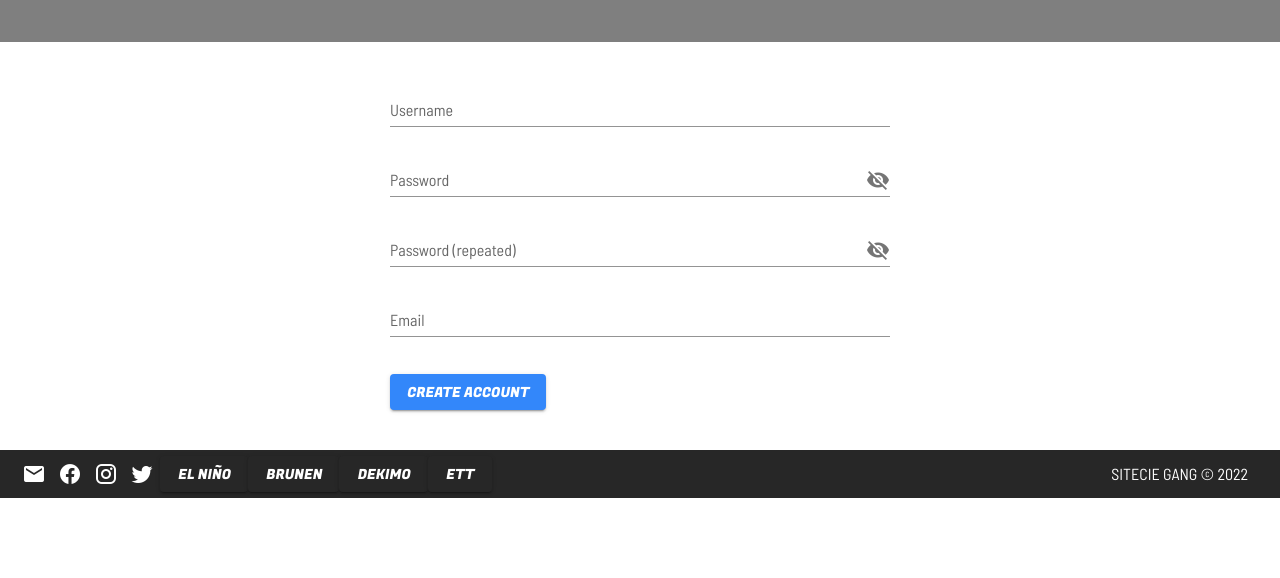
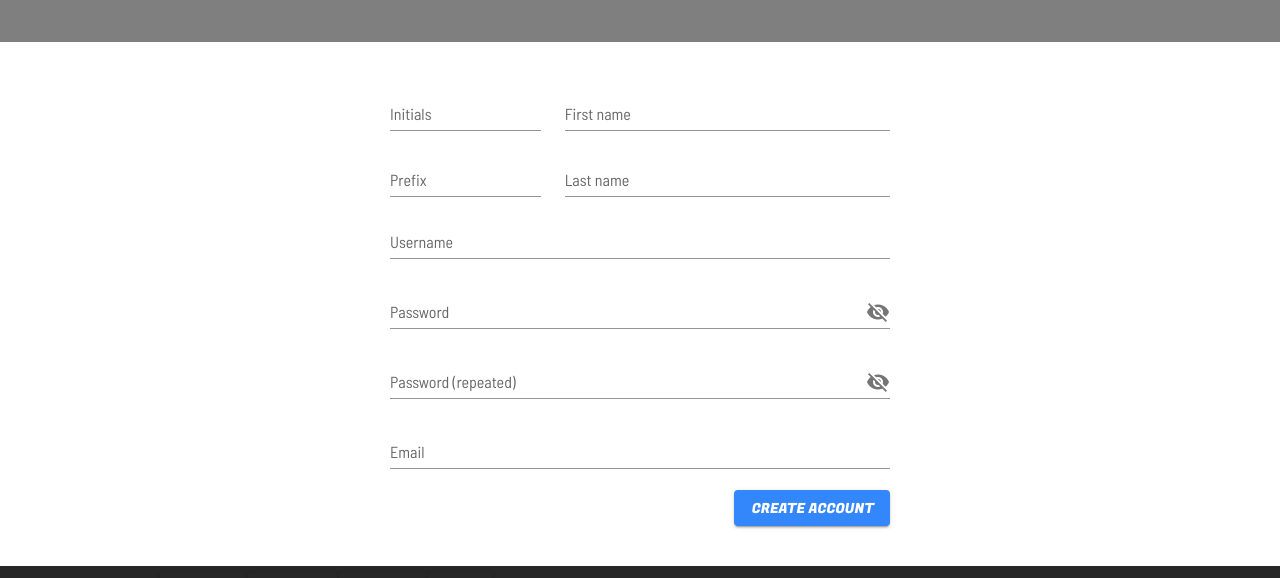
Before and after one commit to ESA-Blueshell/frontend, a Vue app: page /account/create in a window 1280 px wide. Shown: the part 322-900 px from the top of the page. Before the commit the page ends 820 px from the top, so only its background shows below. Built offline with nearby package versions, Linux system fonts and the light colour scheme.

Commit message:
Added name to account creation

```diff
--- a/src/router.js
+++ b/src/router.js
@@ -19,7 +19,7 @@ import Partners from "@/views/partners/Partners";
 import Article from "@/views/Article";
 import NotFound from "@/views/NotFound";
 import Valorant from "@/views/esports/Valorant";
-import Login from "@/views/Login";
+import Login from "@/views/login/Login";
 import Account from "@/views/login/Account";
 import ArticleEditor from "@/views/ArticleEditor";
 
--- a/src/views/login/CreateAccount.vue
+++ b/src/views/login/CreateAccount.vue
@@ -4,25 +4,53 @@
 
     <div v-if="!succeeded" class="mx-3 pb-10">
       <v-form class="mx-auto mt-10" style="max-width: 500px" ref="form">
+        <v-row>
+          <v-col cols="4">
+            <v-text-field
+                v-model="initials"
+                :rules="initialsRules"
+                label="Initials"
+                ref="initials"/>
+          </v-col>
+          <v-col cols="8">
+            <v-text-field
+                v-model="firstName"
+                :rules="firstNameRules"
+                label="First name"
+                ref="firstName"/>
+          </v-col>
+        </v-row>
+        <v-row class="mt-n7 mb-n5">
+          <v-col cols="4">
+            <v-text-field
+                v-model="prefix"
+                label="Prefix"
+                ref="prefix"/>
+          </v-col>
+          <v-col cols="8">
+            <v-text-field
+                v-model="lastName"
+                :rules="lastNameRules"
+                label="Last name"
+                ref="lastName"/>
+          </v-col>
+        </v-row>
         <v-text-field
             v-model="username"
             :rules="usernameRules"
             label="Username"
-            required
             ref="username"/>
         <v-text-field
             v-model="password"
             :rules="passwordRules"
             label="Password"
-            required
             @click:append="showPass = !showPass"
             :append-icon="showPass ? 'mdi-eye' : 'mdi-eye-off'"
             :type="showPass ? 'text' : 'password'"/>
         <v-text-field
             v-model="passwordAgain"
-            :rules="passwordRules"
+            :rules="[ v => !!v || 'Password is required', v => v===this.password || 'The passwords should be the same' ]"
             label="Password (repeated)"
-            required
             @click:append="showPass = !showPass"
             :append-icon="showPass ? 'mdi-eye' : 'mdi-eye-off'"
             :type="showPass ? 'text' : 'password'"/>
@@ -32,13 +60,17 @@
             label="Email"
             required
             ref="email"/>
+        <v-row>
+          <v-spacer/>
+          <v-col cols="auto">
             <v-btn
-            class="mt-4"
-            :disabled="clicked"
+                :loading="clicked"
                 color="primary"
                 @click="createAccount">
               Create account
             </v-btn>
+          </v-col>
+        </v-row>
       </v-form>
     </div>
 
@@ -77,30 +109,39 @@ export default {
     succeeded: false,
     showPass: false,
     username: '',
+    initials: '',
+    firstName: '',
+    prefix: '',
+    lastName: '',
     password: '',
     passwordAgain: '',
     email: '',
     usernameRules: [
-      v => (!!v && /[a-zA-Z0-9]+/.test(v)) || 'Username is required and must only contain alphanumeric characters',
+      v => !!v || 'Username is required',
+      v => /^[a-zA-Z0-9]+$/.test(v) || 'Username must only contain alphanumeric characters',
+    ],
+    initialsRules: [
+      v => !!v || 'Initials are required',
+    ],
+    firstNameRules: [
+      v => !!v || 'First name is required',
+    ],
+    lastNameRules: [
+      v => !!v || 'Last name is required',
     ],
     passwordRules: [
       v => !!v || 'Password is required',
     ],
     emailRules: [
       // Tier 3 email validation https://howtodoinjava.com/java/regex/java-regex-validate-email-address/
-      v => (!!v && /^[a-zA-Z0-9_!#$%&’*+/=?`{|}~^.-]+@[a-zA-Z0-9.-]+$/.test(v)) || 'Email is required',
+      v => !!v || 'Email is required',
+      v => (!!v && /^[a-zA-Z0-9_!#$%&’*+/=?`{|}~^.-]+@[a-zA-Z0-9.-]+$/.test(v)) || 'Enter a valid e-mail address',
     ],
   }),
   methods: {
     createAccount() {
       // Check if form is valid (meaning all fields are not empty)
       if (!this.$refs.form.validate()) {
-        return
-      }
-
-      if (!this.passwordsEqual()) {
-        this.snackbar = true
-        this.snackbarText = 'Passwords must match.'
         return
       }
 
@@ -111,6 +152,10 @@ export default {
         username: this.username,
         password: this.password,
         email: this.email,
+        firstName: this.firstName,
+        prefix: this.prefix,
+        lastName: this.lastName,
+        initials: this.initials,
       })
           .then(() => {
             this.succeeded = true
@@ -124,9 +169,6 @@ export default {
             this.clicked = false
           })
     },
-    passwordsEqual() {
-      return this.password !== '' && this.password === this.passwordAgain
-    }
   }
 }
 </script>
--- a/src/views/Login.vue
+++ b/src/views/login/Login.vue
@@ -20,19 +20,25 @@
             @click:append="showPass = !showPass"
             :append-icon="showPass ? 'mdi-eye' : 'mdi-eye-off'"
             :type="showPass ? 'text' : 'password'"/>
+        <v-row class="mt-4">
+          <v-col cols="auto">
             <v-btn
-            class="mt-4"
+                outlined
+                color="accent"
+                to="account/create">
+              Create Account
+            </v-btn>
+          </v-col>
+          <v-spacer/>
+          <v-col cols="auto">
+            <v-btn
                 :disabled="!valid"
                 color="primary"
                 @click="login">
               Login
             </v-btn>
-        <v-btn
-            class="mt-4 ml-4"
-            color="primary"
-            to="account/create">
-          Create Account
-        </v-btn>
+          </v-col>
+        </v-row>
       </v-form>
     </div>
 
```
Lines whose indentation alone changed are shown as unchanged.
